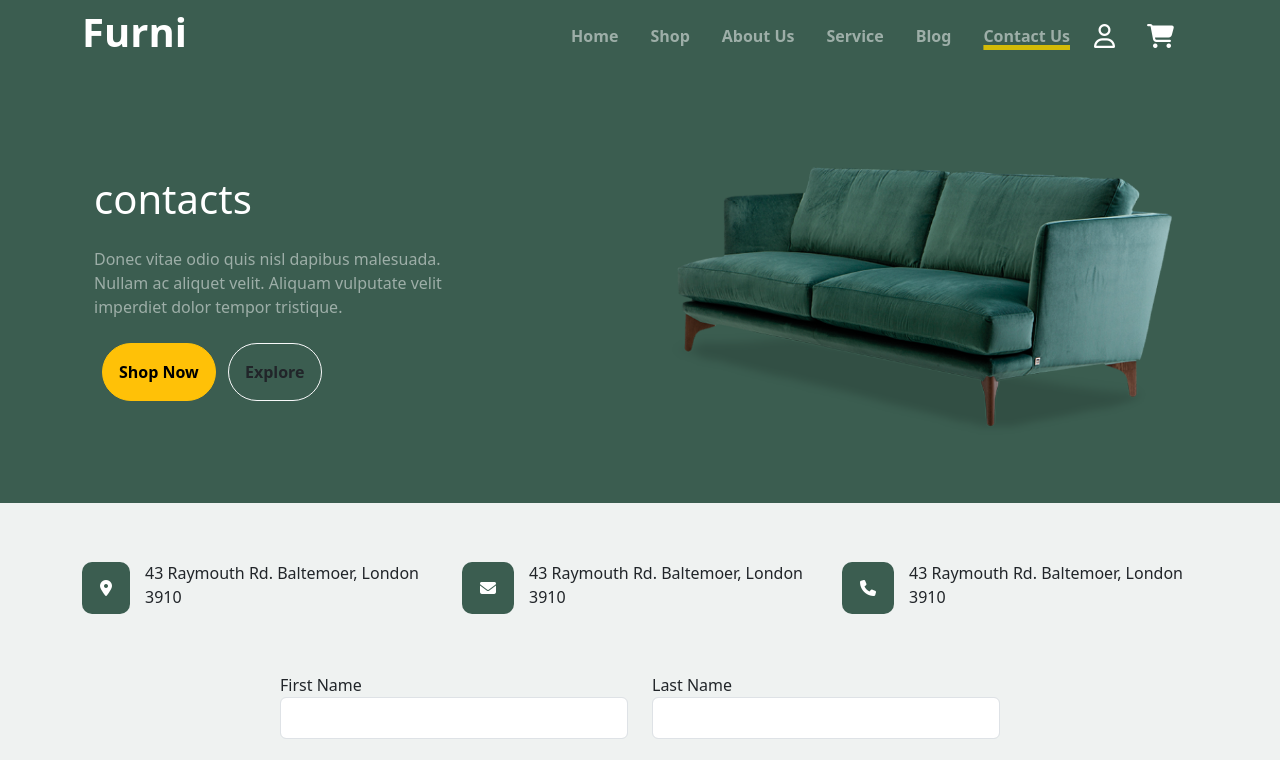
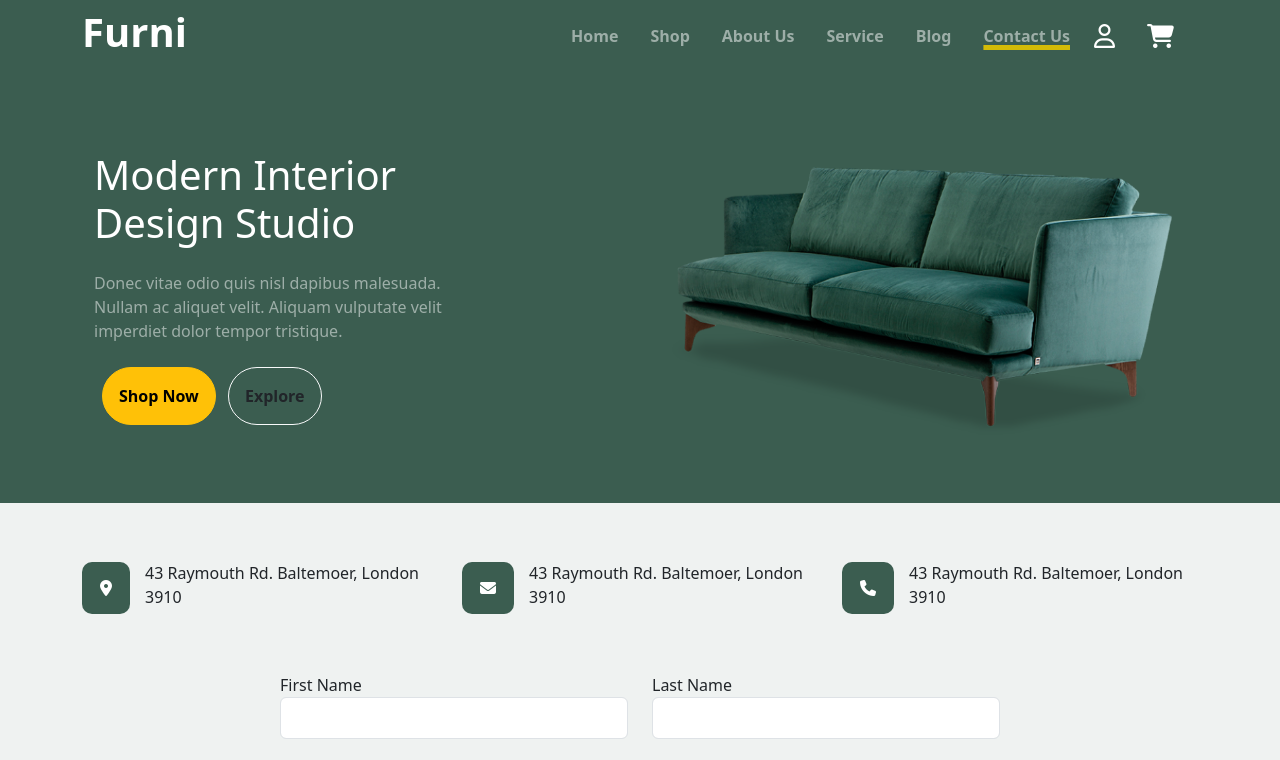
Before and after one commit to mostafasaad700/furni_Project, a plain HTML site: page contact.html in a window 1280 px wide. Shown: the top 760 px of the page. Drawn offline with Linux system fonts and the light colour scheme.

Commit message:
Update contact.html

```diff
--- a/contact.html
+++ b/contact.html
@@ -53,10 +53,10 @@
             <div class="row  ">
                 <div class="col-12 col-md-6 d-flex">
                     <div class="textItem  ">
-                        <h1 class="mb-4">contacts</h1>
+                        <h1 class="mb-4">Modern Interior <br> Design Studio</h1>
                         <p class="mb-4 w-75 text-white-50">Donec vitae odio quis nisl dapibus malesuada. Nullam ac aliquet velit. Aliquam vulputate velit imperdiet dolor tempor tristique.</p>
-                        <button type="button" class="btn btn-warning p-3 mx-2 fw-bolder rounded-5">Shop Now</button>
-                        <button type="button" class="btn btn-outline-light p-3 rounded-5  text-dark fw-bolder">Explore</button>
+                        <a href="shop.html" class="link-underline link-underline-opacity-0 text-white "><button type="button" class="btn btn-warning p-3 mx-2 fw-bolder rounded-5">Shop Now</button></a>
+                        <a href="about us.html" class="link-underline link-underline-opacity-0 text-white "><button type="button" class="btn btn-outline-light p-3 rounded-5  text-dark fw-bolder">Explore</button></a>
                     </div>
                 </div>
                 <div class="col-12 col-md-6">
```
